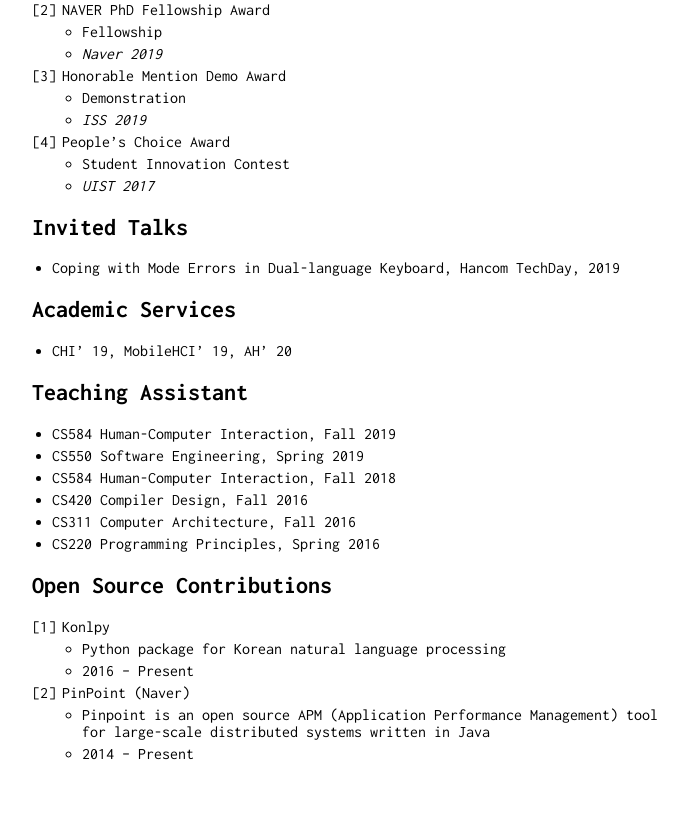
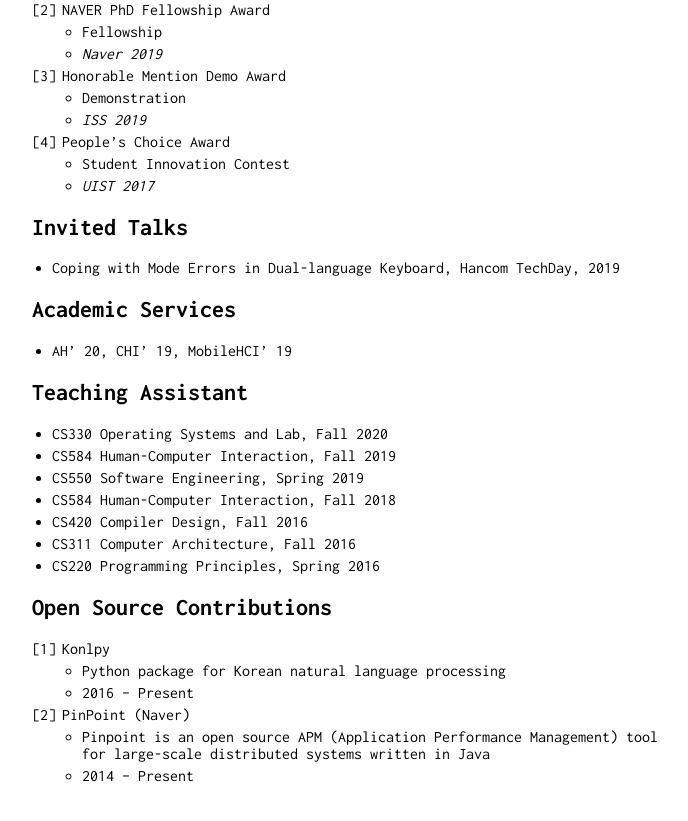
Before and after one commit to pinetree408/pinetree408.github.io, a Jekyll site: the page built from index.md, in a window 1280 px wide and 900 px high, scrolled down 1106 px. Shown: the top 821 px of the window, without its empty margins (258-946 px from the left). Built offline with Jekyll 4.4.1, drawn with Linux system fonts in a browser that asks for light colours.

Commit message:
Update the Teaching Assistant Section

```diff
--- a/index.md
+++ b/index.md
@@ -74,11 +74,12 @@ Human-Computer Interaction, Touch Interface, Laptop-based Interaction, Voice Use
 
 ## Academic Services
 
-- CHI’ 19, MobileHCI’ 19, AH' 20
+- AH' 20, CHI’ 19, MobileHCI’ 19
 
 
 ## Teaching Assistant
 
+- CS330 Operating Systems and Lab, Fall 2020
 - CS584 Human-Computer Interaction, Fall 2019
 - CS550 Software Engineering, Spring 2019
 - CS584 Human-Computer Interaction, Fall 2018
```
